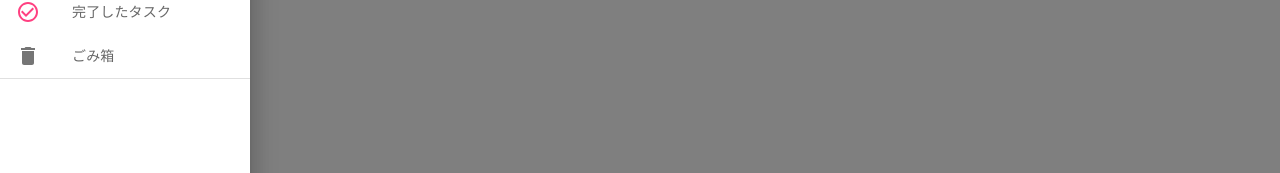
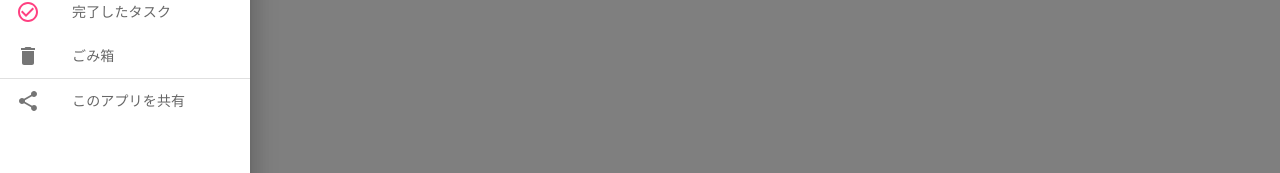
Before and after one commit to kitamuraDev/sample-todo-pwa-app, a React (Vite) app: page / in a window 1280 px wide. Both pictures are taken after a click on the button "menu". Shown: the part 288-461 px from the top of the page. Built offline with nearby package versions, Linux system fonts and the light colour scheme.

Commit message:
:sparkles: QRコード共有機能を実装

```diff
--- a/package.json
+++ b/package.json
@@ -19,7 +19,8 @@
     "@mui/icons-material": "^5.8.4",
     "@mui/material": "^5.8.7",
     "react": "^18.0.0",
-    "react-dom": "^18.0.0"
+    "react-dom": "^18.0.0",
+    "react-qrcode-logo": "^2.7.0"
   },
   "devDependencies": {
     "@types/react": "^18.0.0",
--- a/src/App.tsx
+++ b/src/App.tsx
@@ -1,6 +1,7 @@
 import { FC, useCallback, useRef, useState } from 'react';
 
 import FormDialog from './FormDialog';
+import QRcode from './QRcode';
 import SideBar from './SideBar';
 import TodoItem from './TodoItem';
 import ToolBar from './ToolBar';
@@ -9,9 +10,12 @@ const App: FC = () => {
   const [todos, setTodos] = useState<Todo[]>([]);
   const [filter, setFilter] = useState<Filter>('all');
   const [drawerOpened, setDrawerOpened] = useState(false);
+  const [QROpened, setQROpened] = useState(false);
   const input = useRef<HTMLInputElement>(null);
 
+  const onToggleQR = () => setQROpened(!QROpened);
   const onToggleDrawer = () => setDrawerOpened(!drawerOpened);
+
   const handleOnSort = (filterFlag: Filter) => {
     setFilter(filterFlag);
   };
@@ -93,9 +97,11 @@ const App: FC = () => {
       <ToolBar filter={filter} onToggleDrawer={onToggleDrawer} />
       <SideBar
         drawerOpened={drawerOpened}
+        onToggleQR={onToggleQR}
         onToggleDrawer={onToggleDrawer}
         handleOnSort={handleOnSort}
       />
+      <QRcode open={QROpened} onToggleQR={onToggleQR} />
       <button
         type='button'
         onClick={() => handleOnEmpty()}
--- /dev/null
+++ b/src/QRcode.tsx
@@ -0,0 +1,24 @@
+import { FC, memo } from 'react';
+
+import Backdrop from '@mui/material/Backdrop';
+import { styled } from '@mui/material/styles';
+import { QRCode } from 'react-qrcode-logo';
+
+const TodoBackdrop = styled(Backdrop)(({ theme }) => ({
+  zIndex: theme.zIndex.drawer + 1,
+  color: '#fff',
+  backgroundColor: 'rgba(0, 0, 0, 0.8)',
+}));
+
+type Props = {
+  open: boolean;
+  onToggleQR: () => void;
+};
+
+const QRcode: FC<Props> = memo((props) => (
+  <TodoBackdrop open={props.open} onClick={props.onToggleQR}>
+    <QRCode value='https://kitamuradev.github.io/sample-todo-pwa-app' />
+  </TodoBackdrop>
+));
+
+export default QRcode;
--- a/src/SideBar.tsx
+++ b/src/SideBar.tsx
@@ -4,6 +4,7 @@ import CheckCircleIcon from '@mui/icons-material/CheckCircleOutline';
 import CreateIcon from '@mui/icons-material/CreateRounded';
 import DeleteIcon from '@mui/icons-material/Delete';
 import RadioButtonUncheckedIcon from '@mui/icons-material/RadioButtonUnchecked';
+import ShareIcon from '@mui/icons-material/Share';
 import SubjectIcon from '@mui/icons-material/Subject';
 import {
   Divider,
@@ -51,6 +52,7 @@ const IconCompleted = styled(CheckCircleIcon)(() => ({
 
 type Props = {
   drawerOpened: boolean;
+  onToggleQR: () => void;
   onToggleDrawer: () => void;
   handleOnSort: (filter: Filter) => void;
 };
@@ -110,6 +112,12 @@ const SideBar: FC<Props> = memo((props) => (
           <ListItemText secondary='ごみ箱' />
         </ListItem>
         <Divider />
+        <ListItem button onClick={props.onToggleQR} aria-label='share'>
+          <ListItemIcon>
+            <ShareIcon />
+          </ListItemIcon>
+          <ListItemText secondary='このアプリを共有' />
+        </ListItem>
       </List>
     </DrawerList>
   </Drawer>
```
Also changed, not shown: 1 other file (tests, documents, lock files or other folders).
